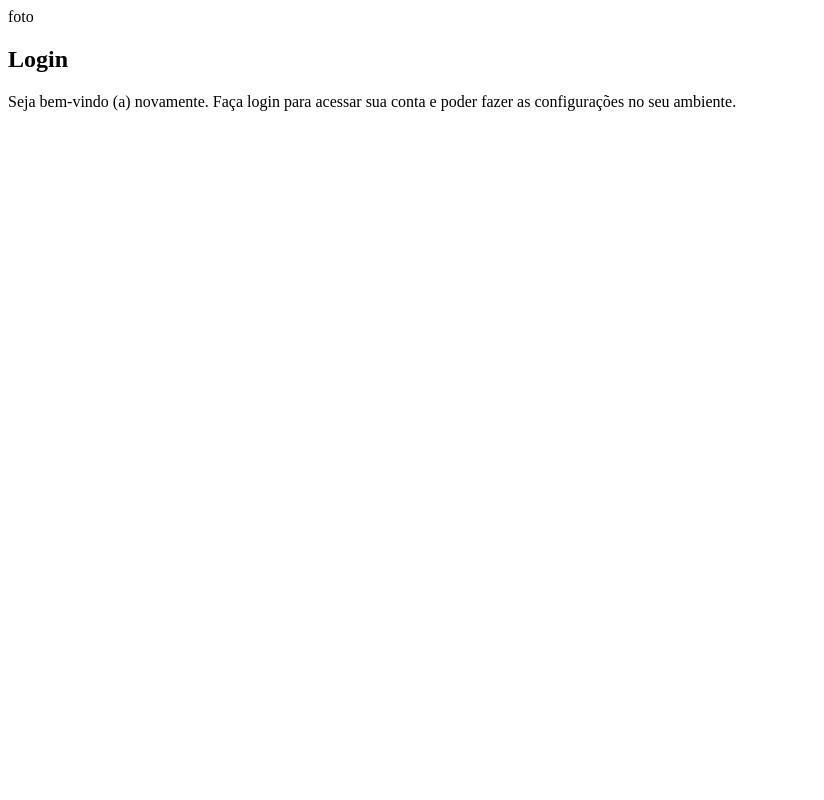
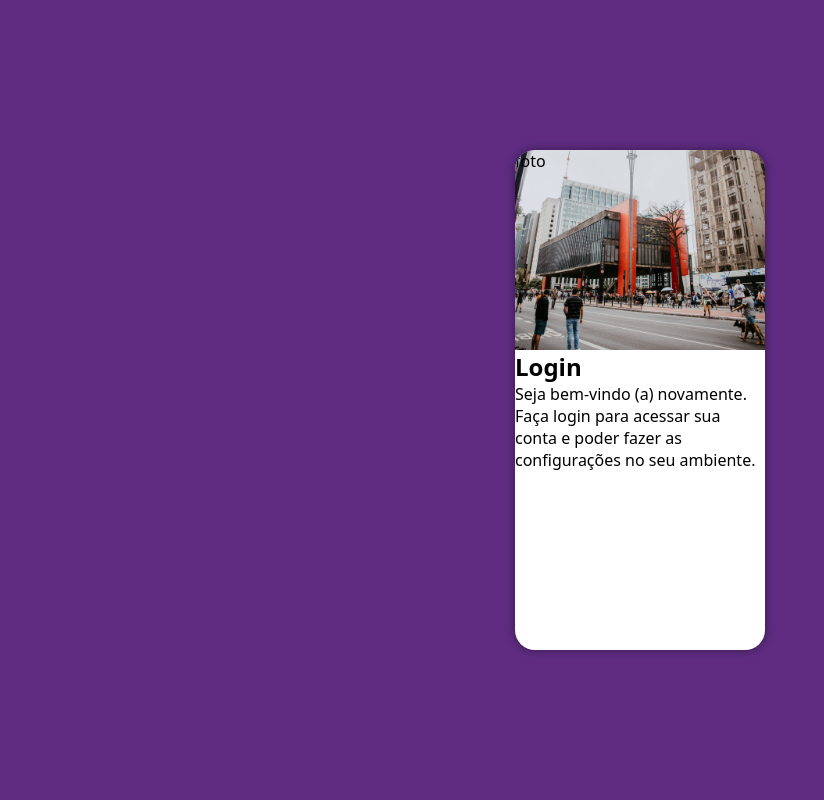
Before and after one commit to nicolasmoreiraferreira/projeto-login, a PHP site: page / in a window 1280 px wide. Shown: the whole page, without its empty margins (0-824 px from the left). Run offline with PHP 8.4, Linux system fonts and the light colour scheme.

Commit message:
inicio do projeto login

```diff
--- a/estilos/style.css
+++ b/estilos/style.css
@@ -6,3 +6,48 @@ Verde: #49a09d
 Lilás: #5f2c82
 
 */
+
+* {
+  font-family: system-ui, -apple-system, BlinkMacSystemFont, 'Segoe UI', Roboto, Oxygen, Ubuntu, Cantarell, 'Open Sans', 'Helvetica Neue', sans-serif;
+  padding: 0px;
+  margin: 0px;
+  box-sizing: border-box;
+}
+
+body, html {
+  background-color: #5f2c82;
+  height: 100vh;
+  width: 100vw;
+}
+
+main {
+  position: relative;
+  height: 100vh;
+  width: 100vw;
+}
+
+section#login {
+  position: absolute;
+  top: 50%;
+  left: 50%;
+  transform: translate(-50%, -50%);
+  overflow: hidden;
+
+  background-color: white;
+  width: 250px;
+  height: 500px;
+  border-radius: 20px;
+  box-shadow: 0px 0px 10px rgba(0, 0, 0, 0.438);
+}
+
+section#login > div#imagem {
+  display: block;
+  background: #5f2c82 url(../imagens/login.jpg) no-repeat;
+  background-size: cover;
+  background-position: center bottom;
+  height: 200px;
+}
+
+section#login > div#formulario {
+  display: block;
+}
--- a/solo/mobile.css
+++ b/solo/mobile.css
@@ -7,6 +7,7 @@
   margin: 0px;
   font-size: 1em;
   font-family: Arial, Helvetica, sans-serif;
+  box-sizing: border-box;
 
 }
 
@@ -44,7 +45,7 @@ h1 {
 
   border: 1px solid rgba(0, 0, 0, 0.144);
   padding: 10px;
-  width: 550px;
+  width: 60vh;
   height: 300px;
 
 
```
